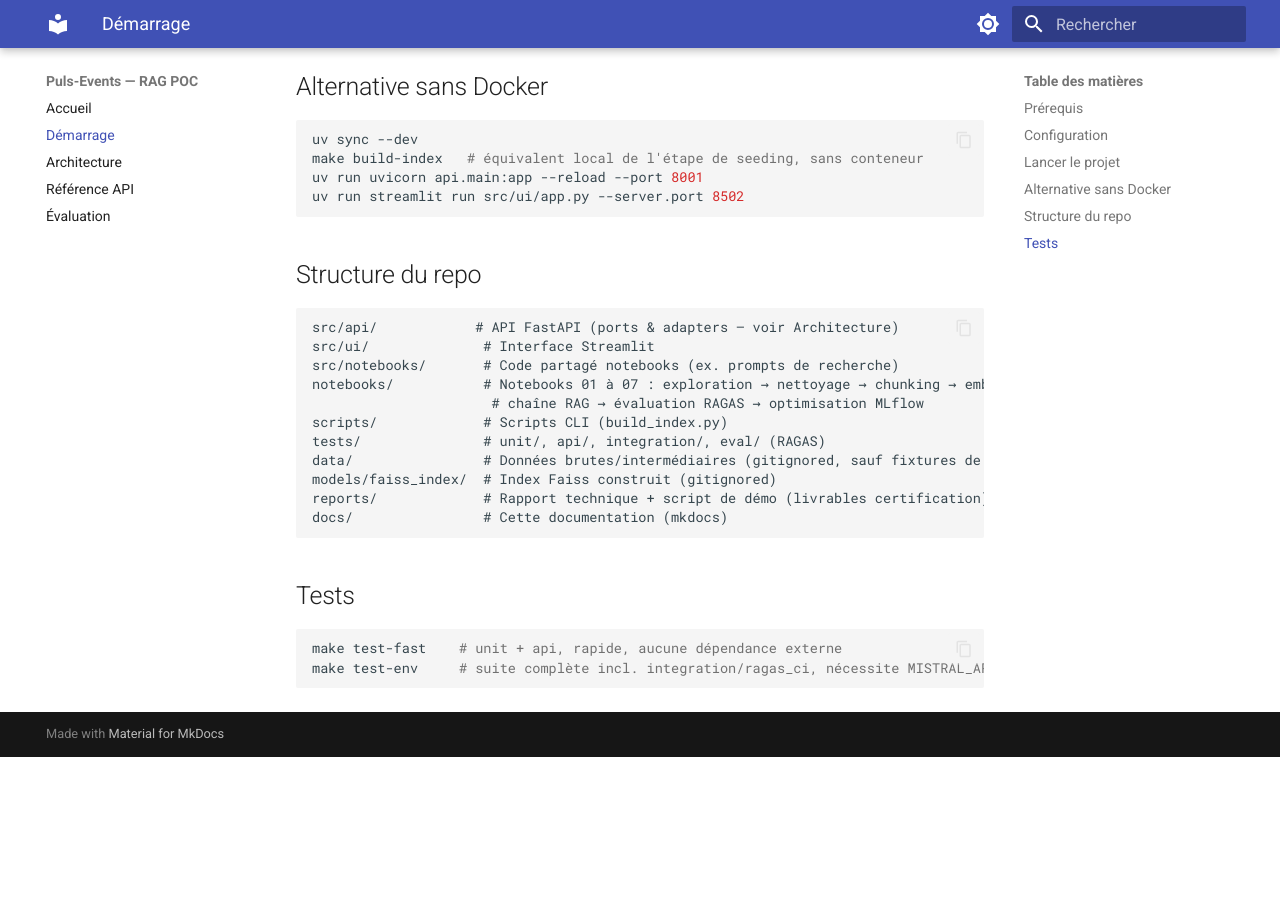
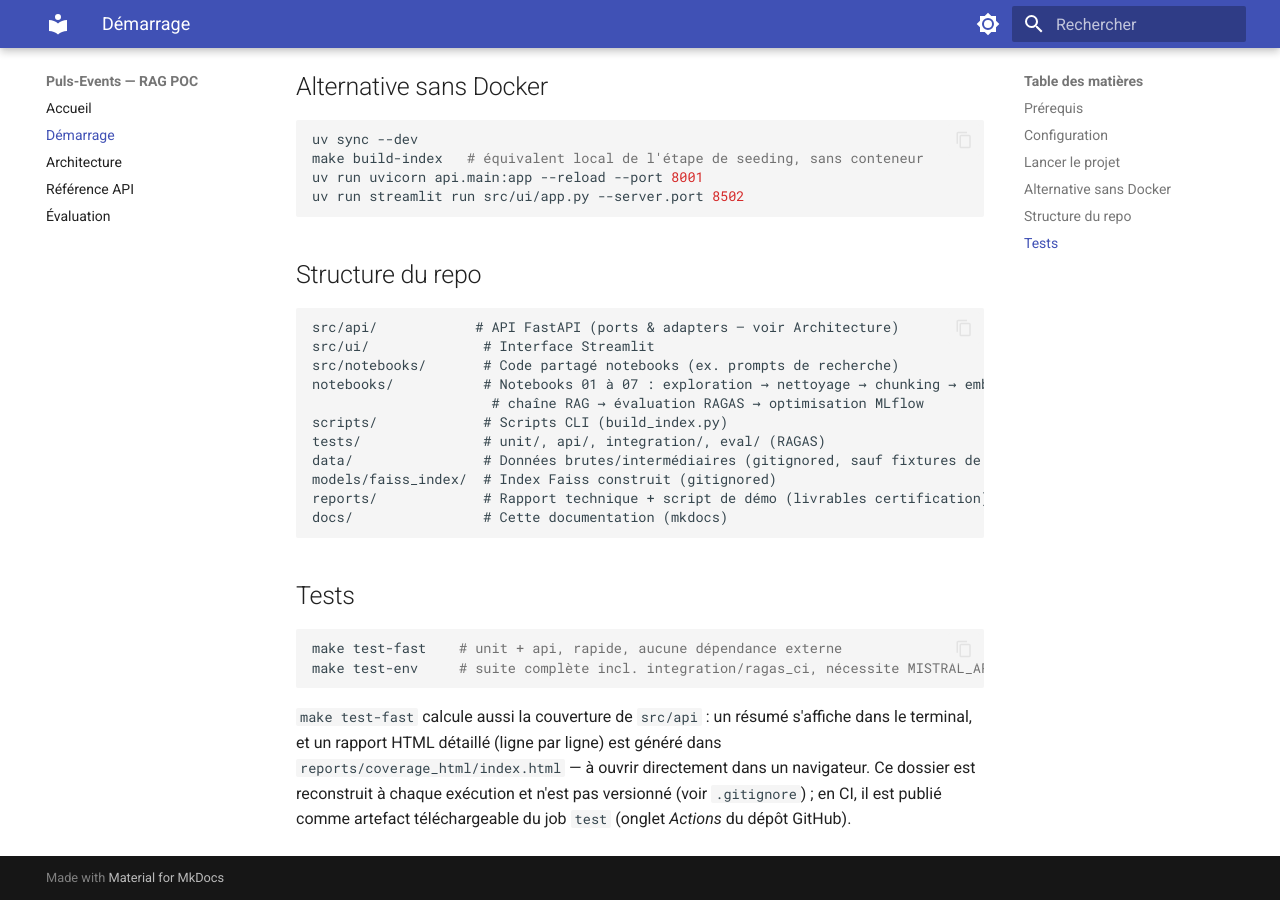
Before and after one commit to breakwaterapi/OC-Concevez-et-deployez-un-systeme-RAG, an MkDocs documentation site: the page built from docs/getting-started.md, in a window 1280 px wide and 900 px high, scrolled down 1216 px. Built offline with MkDocs 1.6.1 and Material for MkDocs 9.7.7, drawn with Linux system fonts in a browser that asks for light colours; before the commit the page ends 1973 px from its top, so only the background shows below that.

Commit message:
test: add coverage reporting (terminal + HTML) to CI and Makefile
pytest-cov was a declared dependency but never actually invoked, so no
coverage figure was ever produced or documented. make test-fast and the CI
test job now run with --cov=src/api, printing a terminal summary and writing
a browsable HTML report to reports/coverage_html/ (gitignored, rebuilt on
every run; also published as a downloadable CI artifact). Documented in
docs/getting-started.md and reports/rapport_technique.md (90% coverage,
108 tests, including the 503+Retry-After behavior on /rebuild).

````diff
--- a/docs/getting-started.md
+++ b/docs/getting-started.md
@@ -73,3 +73,9 @@ docs/                # Cette documentation (mkdocs)
 make test-fast    # unit + api, rapide, aucune dépendance externe
 make test-env     # suite complète incl. integration/ragas_ci, nécessite MISTRAL_API_KEY
 ```
+
+`make test-fast` calcule aussi la couverture de `src/api` : un résumé s'affiche dans le terminal, et
+un rapport HTML détaillé (ligne par ligne) est généré dans `reports/coverage_html/index.html` — à
+ouvrir directement dans un navigateur. Ce dossier est reconstruit à chaque exécution et n'est pas
+versionné (voir `.gitignore`) ; en CI, il est publié comme artefact téléchargeable du job `test`
+(onglet *Actions* du dépôt GitHub).
--- a/pyproject.toml
+++ b/pyproject.toml
@@ -79,6 +79,9 @@ markers = [
     "ragas_ci: reduced RAGAS evaluation (4 questions) requiring MISTRAL_API_KEY, meant for CI/local smoke checks",
 ]
 
+[tool.coverage.run]
+source = ["src/api"]
+
 [tool.ruff]
 line-length = 99
 src = ["src"]
````
Also changed, not shown: reports/rapport_technique.md (+14 -3 lines), 3 other files.
